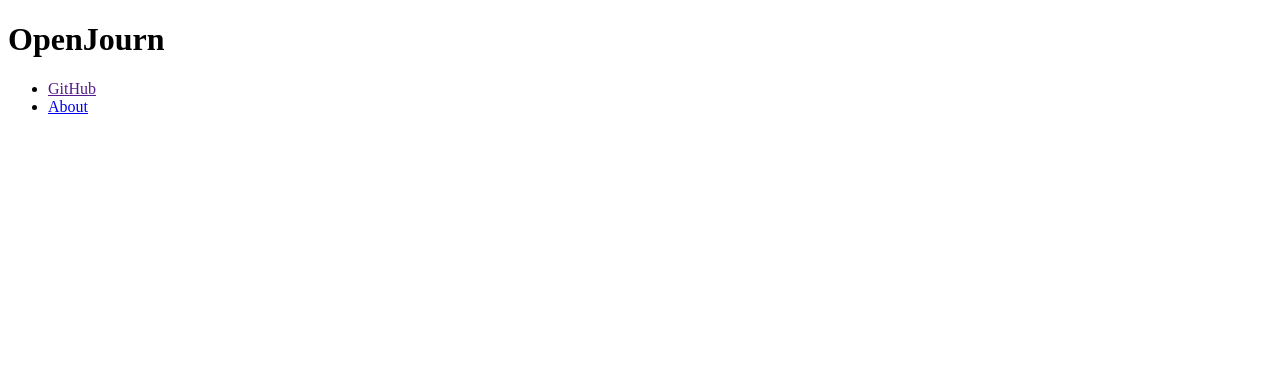
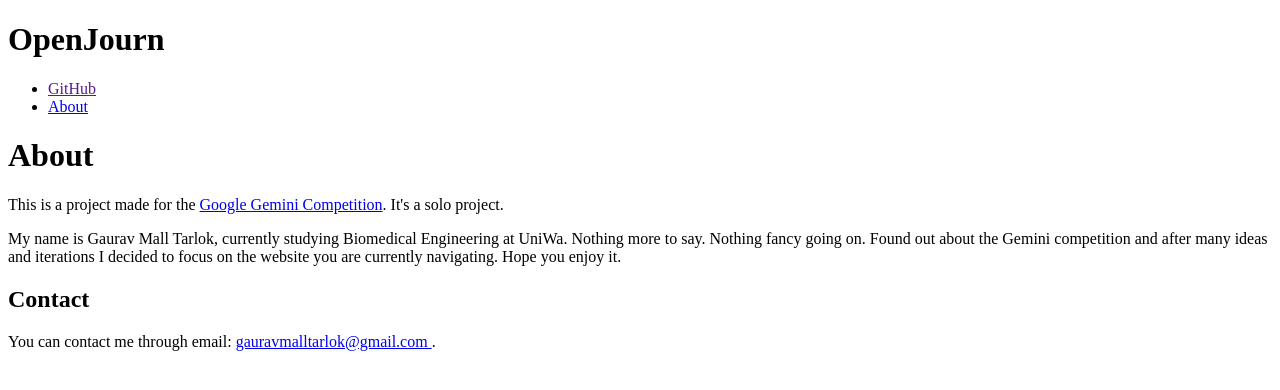
Before and after one commit to GauravMall/OpenJourn, a plain HTML site: page OpenJourn Site/about.html in a window 1280 px wide. Drawn offline with Linux system fonts and the light colour scheme.

Commit message:
Finished About Page

```diff
--- a/OpenJourn Site/about.html
+++ b/OpenJourn Site/about.html
@@ -8,11 +8,32 @@
 
   <body>
     <header>
-        <h1>OpenJourn</h1>
-        <ul>
-            <li><a href="">GitHub</a></li>
-            <li><a href="about.html">About</a></li>
-        </ul>
+      <h1>OpenJourn</h1>
+      <ul>
+        <li><a href="">GitHub</a></li>
+        <li><a href="about.html">About</a></li>
+      </ul>
     </header>
+
+    <h1>About</h1>
+    <p>
+      This is a project made for the
+      <a href="https://ai.google.dev/competition">Google Gemini Competition</a>.
+      It's a solo project.
+    </p>
+    <p>
+      My name is Gaurav Mall Tarlok, currently studying Biomedical Engineering
+      at UniWa. Nothing more to say. Nothing fancy going on. Found out about the
+      Gemini competition and after many ideas and iterations I decided to focus
+      on the website you are currently navigating. Hope you enjoy it.
+    </p>
+
+    <h2>Contact</h2>
+    <p>
+      You can contact me through email:
+      <a href="mailto: gauravmalltarlok@gmail.com">
+        gauravmalltarlok@gmail.com </a
+      >.
+    </p>
   </body>
 </html>
```
